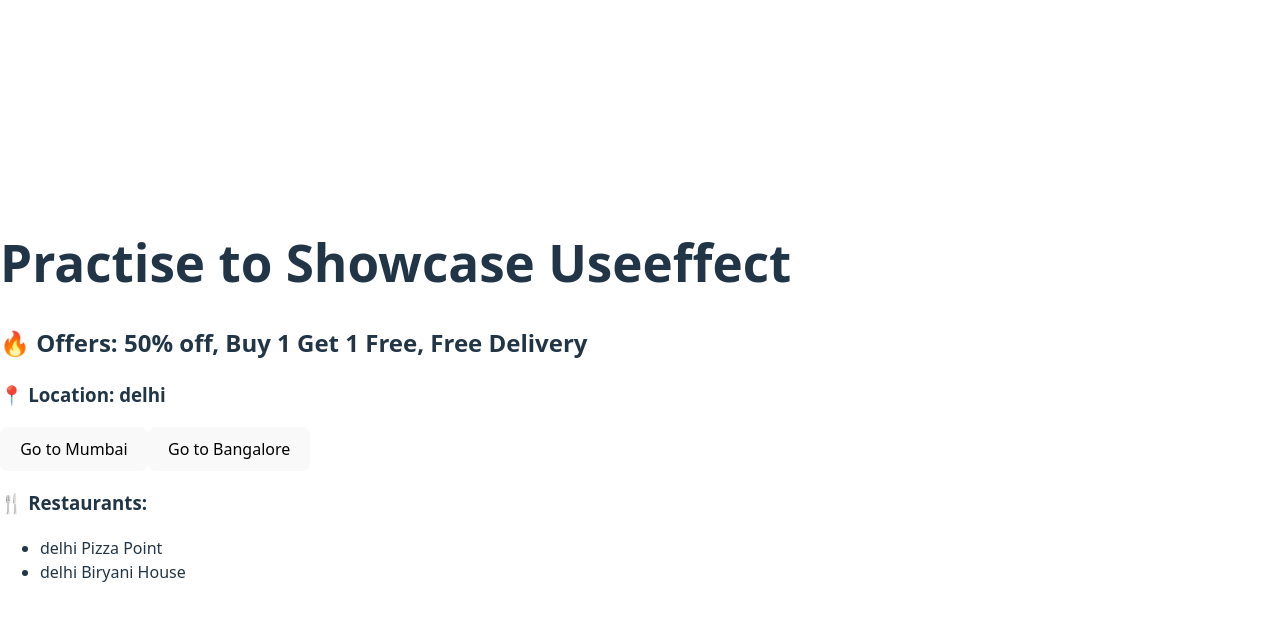
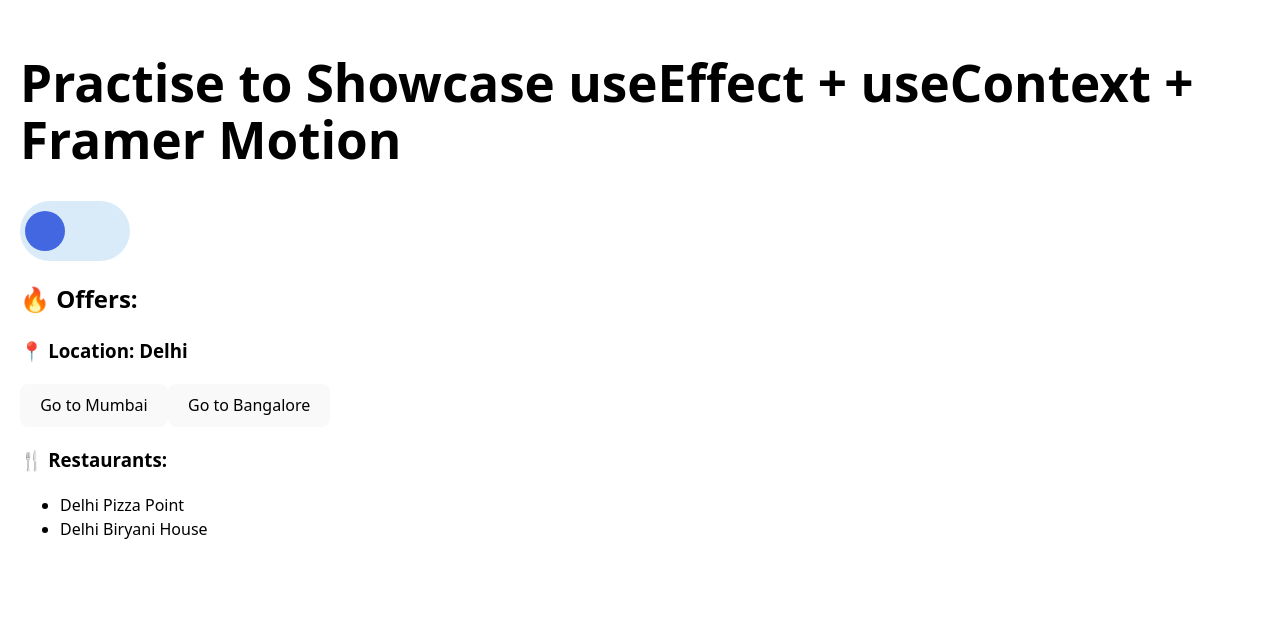
Before and after one commit to IsItRobin/Food-dilivery-App, a React (Vite) app: page / in a window 1280 px wide. Shown: the top 620 px of the page. Built offline with nearby package versions, Linux system fonts and the light colour scheme.

Commit message:
Add Theme and Location Contexts; implement FoodOrder component with framer-motion animations

```diff
--- a/package.json
+++ b/package.json
@@ -10,6 +10,8 @@
     "preview": "vite preview"
   },
   "dependencies": {
+    "framer-motion": "^12.23.12",
+    "motion": "^12.23.12",
     "react": "^19.1.1",
     "react-dom": "^19.1.1"
   },
--- a/src/App.jsx
+++ b/src/App.jsx
@@ -1,44 +1,16 @@
-import { useState,useEffect,  } from "react";
+// App.js
+import React from "react";
+import { ThemeProvider } from "./ThemeContext";
+import FoodOrder from "./FoodOrder";
 
-function FoodOrder() {
-    const [offers,setoffers] = useState([]);
-    const [location, setLocation] = useState("delhi");
-    const [restaurants, setRestaurants] = useState([]);
-// run once
-    useEffect(() => {
-        setoffers(["50% off", "Buy 1 Get 1 Free", "Free Delivery"]);
-    }, []);
-    useEffect(() => {
-        console.log("Fetching restaurants for", location);
-        setRestaurants([`${location} Pizza Point`, `${location} Biryani House`]);
-    }, [location]);
 
-    // cleanup
-    useEffect(() => {
-        const interval =setInterval(()=>{
-            console.log("🔄 Live updates running...");
-    }, 2000);
+function App() {
+  return (
+    <ThemeProvider>
+      <FoodOrder />
 
-    return ()=>clearInterval(interval);
-    },[]);
-
-   return (
-    <div>
-      <h1>Practise to Showcase Useeffect </h1>
-      <h2>🔥 Offers: {offers.join(", ")}</h2>
-      <h3>📍 Location: {location}</h3>
-      <button onClick={() => setLocation("Mumbai")}>Go to Mumbai</button>
-      <button onClick={() => setLocation("Bangalore")}>Go to Bangalore</button>
-
-      <h3>🍴 Restaurants:</h3>
-      <ul>
-        {restaurants.map((res, i) => (
-          <li key={i}>{res}</li>
-        ))}
-      </ul>
-    </div>
+    </ThemeProvider>
   );
 }
 
-
-export default FoodOrder;
+export default App;
--- /dev/null
+++ b/src/FoodOrder.jsx
@@ -0,0 +1,76 @@
+import { motion } from "framer-motion";
+import { useContext, useEffect, useState } from "react";
+import { ThemeContext } from "./ThemeContext";
+
+function FoodOrder() {
+  const { theme, toggleTheme } = useContext(ThemeContext);
+  const [offers, setOffers] = useState([]);
+  const [location, setLocation] = useState("Delhi");
+  const [restaurants, setRestaurants] = useState([]);
+
+  useEffect(() => {
+    console.log("Fetching restaurants for", location);
+    setRestaurants([`${location} Pizza Point`, `${location} Biryani House`]);
+  }, [location]);
+
+  useEffect(() => {
+    const interval = setInterval(() => {
+      console.log("🔄 Live updates running...");
+    }, 2000);
+    return () => clearInterval(interval);
+  }, []);
+
+  return (
+    <div
+      style={{
+        background: theme === "light" ? "#fff" : "#222",
+        color: theme === "light" ? "#000" : "#fff",
+        minHeight: "100vh",
+        padding: "20px",
+      }}
+    >
+      <h1>Practise to Showcase useEffect + useContext + Framer Motion</h1>
+
+      {/* Animated Toggle Button */}
+      <div
+        onClick={toggleTheme}
+        style={{
+          width: 100,
+          height: 50,
+          backgroundColor: "rgba(66, 153, 225, 0.2)",
+          borderRadius: 50,
+          cursor: "pointer",
+          display: "flex",
+          padding: 5,
+          justifyContent: theme === "light" ? "flex-start" : "flex-end",
+          alignItems: "center",
+        }}
+      >
+        <motion.div
+          layout
+          transition={{ type: "spring", stiffness: 700, damping: 30 }}
+          style={{
+            width: 40,
+            height: 40,
+            backgroundColor: "rgba(66, 103, 225, 1)",
+            borderRadius: "50%",
+          }}
+        />
+      </div>
+
+      <h2>🔥 Offers: {offers.join(", ")}</h2>
+      <h3>📍 Location: {location}</h3>
+      <button onClick={() => setLocation("Mumbai")}>Go to Mumbai</button>
+      <button onClick={() => setLocation("Bangalore")}>Go to Bangalore</button>
+
+      <h3>🍴 Restaurants:</h3>
+      <ul>
+        {restaurants.map((res, i) => (
+          <li key={i}>{res}</li>
+        ))}
+      </ul>
+    </div>
+  );
+}
+
+export default FoodOrder;
--- /dev/null
+++ b/src/ThemeContext.jsx
@@ -0,0 +1,24 @@
+// ThemeContext.js
+import { createContext, useState } from "react";
+
+// Create a context for theme management
+export const ThemeContext = createContext();
+
+// ThemeProvider component to wrap the app and provide theme state
+export function ThemeProvider({ children }) {
+
+  // State to hold the current theme, default is 'light'
+  const [theme, setTheme] = useState("light");
+
+  // Function to toggle between 'light' and 'dark' themes
+  const toggleTheme = () => {
+    setTheme(prev => (prev === "light" ? "dark" : "light"));
+  };
+
+  // Provide theme and toggleTheme function to children components
+  return (
+    <ThemeContext.Provider value={{ theme, toggleTheme }}>
+      {children}
+    </ThemeContext.Provider>
+  );
+}
```
Also changed, not shown: src/LocationContext.jsx (added, +14 -0 lines), 1 other file (tests, documents, lock files or other folders).
